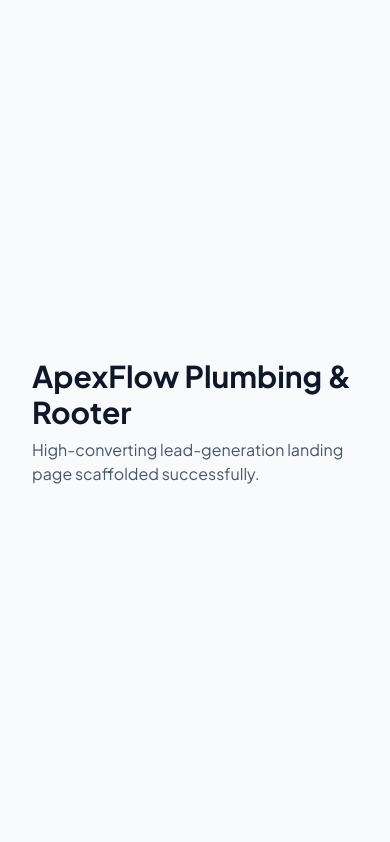
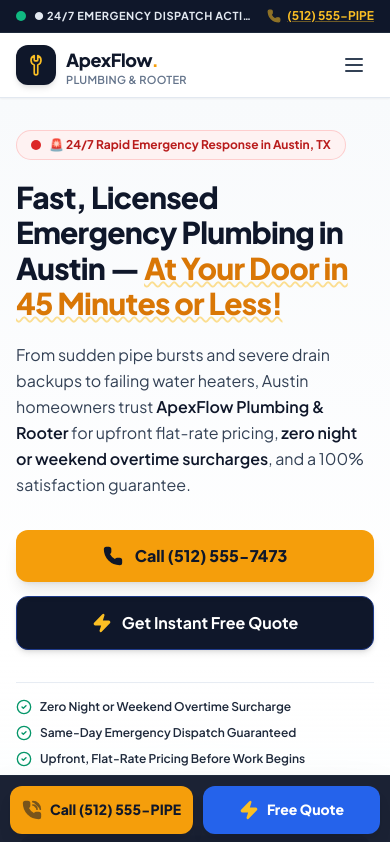
Before and after one commit to Jianst-21/Plumber, a Next.js app: page / in a window 390 px wide. Shown: the top 842 px of the page. Built offline with nearby package versions, Linux system fonts and the light colour scheme; grey boxes are pictures that could not be loaded.

Commit message:
feat: complete ApexFlow Plumbing lead-generation landing page

```diff
--- a/src/app/page.tsx
+++ b/src/app/page.tsx
@@ -1,12 +1,69 @@
+import EmergencyTopbar from '@/components/layout/EmergencyTopbar';
+import Navbar from '@/components/layout/Navbar';
+import HeroSection from '@/components/hero/HeroSection';
+import TrustStrip from '@/components/trust/TrustStrip';
+import CouponOffers from '@/components/coupons/CouponOffers';
+import ServicesGrid from '@/components/services/ServicesGrid';
+import QuoteWizard from '@/components/wizard/QuoteWizard';
+import PricingTable from '@/components/pricing/PricingTable';
+import BeforeAfter from '@/components/showcase/BeforeAfter';
+import WhyChooseUs from '@/components/trust/WhyChooseUs';
+import ServiceArea from '@/components/coverage/ServiceArea';
+import ReviewsSection from '@/components/reviews/ReviewsSection';
+import FaqAccordion from '@/components/faq/FaqAccordion';
+import Footer from '@/components/layout/Footer';
+import MobileFloatingBar from '@/components/layout/MobileFloatingBar';
+
 export default function Home() {
   return (
-    <main className="min-h-screen p-8 flex flex-col items-center justify-center">
-      <h1 className="text-3xl font-bold text-navy-900">
-        ApexFlow Plumbing &amp; Rooter
-      </h1>
-      <p className="mt-2 text-slate-600">
-        High-converting lead-generation landing page scaffolded successfully.
-      </p>
-    </main>
+    <div className="relative min-h-screen w-full overflow-x-hidden pb-20 md:pb-0">
+      {/* 1. Top 24/7 notification bar */}
+      <EmergencyTopbar />
+
+      {/* 2. Sticky header with brand, nav links & call CTA */}
+      <Navbar />
+
+      {/* 3. Main Content Landmark */}
+      <main id="main-content">
+        {/* Hero Section with Dual CTAs and 45-Min Guarantee */}
+        <HeroSection />
+
+        {/* Credibility Trust Strip */}
+        <TrustStrip />
+
+        {/* Feature 1: Digital Perforated Discount Vouchers */}
+        <CouponOffers />
+
+        {/* Core Services Grid with Real Work Photos */}
+        <ServicesGrid />
+
+        {/* Interactive 4-Step Instant Lead Quote Wizard */}
+        <QuoteWizard />
+
+        {/* Feature 3: Upfront Flat-Rate Transparent Pricing Table */}
+        <PricingTable />
+
+        {/* Feature 2: High-Resolution Before & After Comparisons */}
+        <BeforeAfter />
+
+        {/* 4 Pillars of Contractor Advantage */}
+        <WhyChooseUs />
+
+        {/* Interactive Greater Austin Coverage Map & Real-time ZIP Checker */}
+        <ServiceArea />
+
+        {/* Verified Austin Homeowner Reviews & Social Proof */}
+        <ReviewsSection />
+
+        {/* Comprehensive Homeowner FAQ Accordion */}
+        <FaqAccordion />
+      </main>
+
+      {/* 4. Complete Legal/Regulatory Footer with Emergency Callout Strip */}
+      <Footer />
+
+      {/* 5. Fixed Mobile Bottom Action Bar (<768px viewports) */}
+      <MobileFloatingBar />
+    </div>
   );
 }
```
